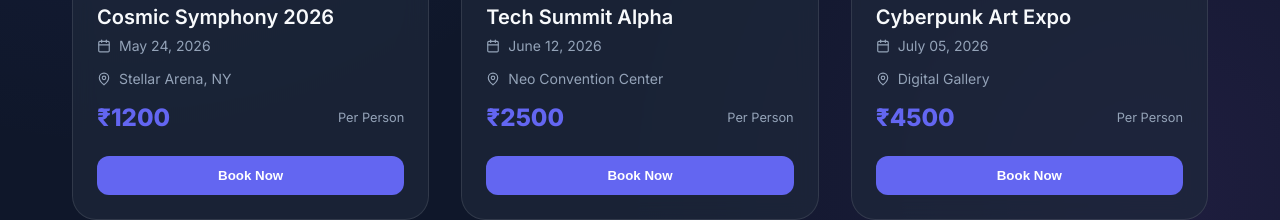
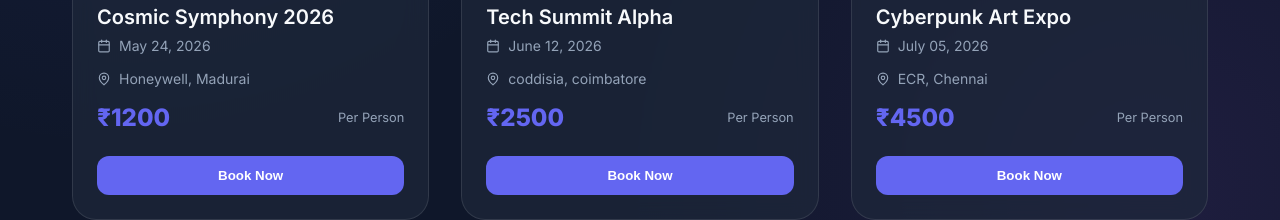
Before and after one commit to jeevansambath-2004/devops-project, a React (Vite) app: page / in a window 1280 px wide. Shown: the part 601-821 px from the top of the page. Built offline with nearby package versions, Linux system fonts and the light colour scheme.

Commit message:
edited some fields

```diff
--- a/src/App.jsx
+++ b/src/App.jsx
@@ -10,7 +10,7 @@ const EVENTS = [
     id: 1,
     title: "Cosmic Symphony 2026",
     date: "May 24, 2026",
-    location: "Stellar Arena, NY",
+    location: "Honeywell, Madurai",
     price: "₹1200",
     image: "https://images.unsplash.com/photo-1492684223066-81342ee5ff30?auto=format&fit=crop&w=800&q=80",
     category: "Music"
@@ -19,7 +19,7 @@ const EVENTS = [
     id: 2,
     title: "Tech Summit Alpha",
     date: "June 12, 2026",
-    location: "Neo Convention Center",
+    location: "coddisia, coimbatore",
     price: "₹2500",
     image: "https://images.unsplash.com/photo-1511578314322-379afb476865?auto=format&fit=crop&w=800&q=80",
     category: "Conference"
@@ -28,7 +28,7 @@ const EVENTS = [
     id: 3,
     title: "Cyberpunk Art Expo",
     date: "July 05, 2026",
-    location: "Digital Gallery",
+    location: "ECR, Chennai",
     price: "₹4500",
     image: "https://images.unsplash.com/photo-1550745165-9bc0b252726f?auto=format&fit=crop&w=800&q=80",
     category: "Art"
```
